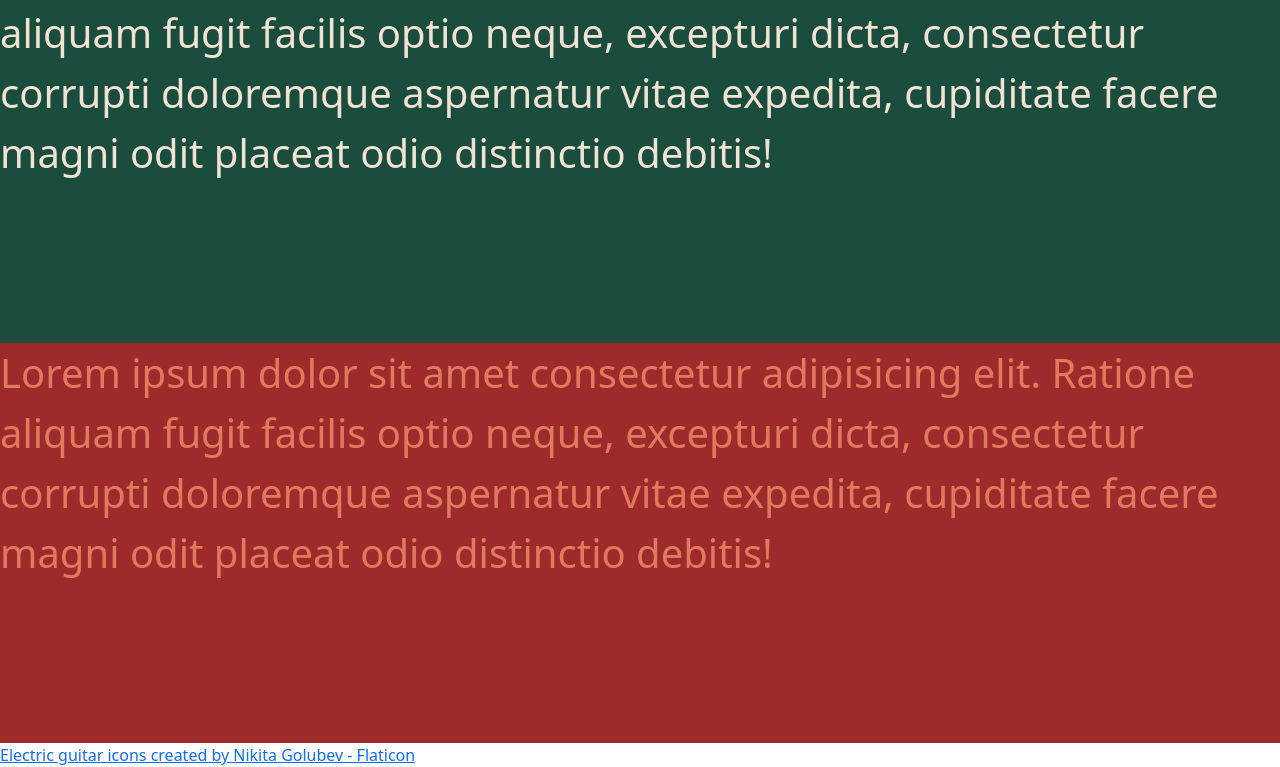
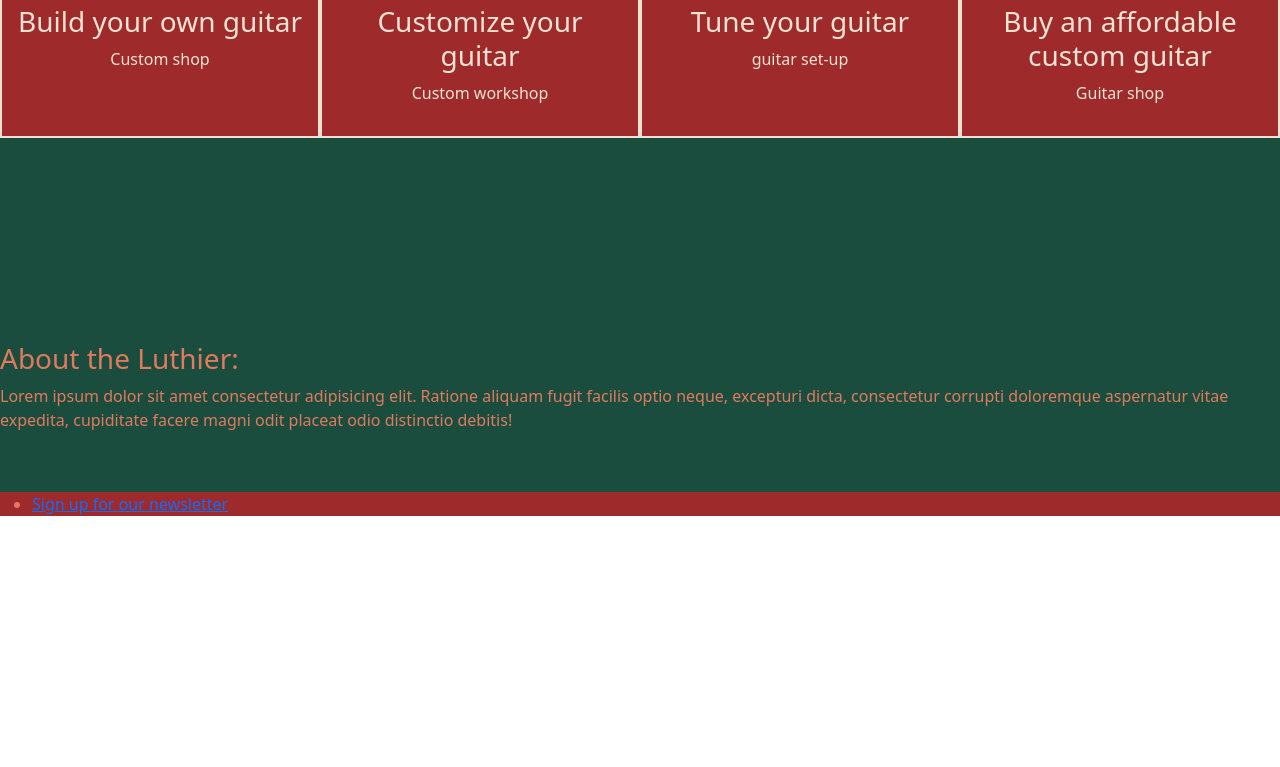
Before and after one commit to N4v1ds0n/custom-guitar-shop, a plain HTML site: page index.html in a window 1280 px wide. Shown: the part 730-1497 px from the top of the page. After the commit the page ends 1262 px from the top, so only its background shows below. Drawn offline with nearby package versions, Linux system fonts and the light colour scheme; a web font is replaced by a local one.

Commit message:
Add services and footer

```diff
--- a/assets/CSS/style.css
+++ b/assets/CSS/style.css
@@ -33,7 +33,7 @@
 }
 
 #navbar .logo {
-    width: 65px;
+    height: 40px;
 }
 
 #hero {
@@ -42,22 +42,32 @@
     height: 600px;
 }
 
-/*#hero p {
-    min-height: 400px;
-}*/
-
-#services {
+#workshop {
     background-color: var(--Vintage-green);
     color: var(--Vintage-cream);
     min-height: 400px;
 }
+#services {
+    background-color: var(--auburn);
+    display: flex;
+    flex-wrap: wrap;
+}
+
+#services .service-card {
+    padding: 15px;
+    text-align: center;
+    flex-basis: 200px;
+    flex-grow: 1;
+    border: 2px solid var(--Vintage-cream);
+}
 
 #luthier {
+    background-color: var(--Vintage-green);
+    color: var(--Vintage-autumn);
+    height: 150px;
+}
+
+#contact {
     background-color: var(--auburn);
     color: var(--Vintage-autumn);
-    min-height: 400px;
 }
-
-p {
-    font-size: 40px;
-}
--- a/index.html
+++ b/index.html
@@ -50,10 +50,13 @@
                 <a class="nav-link active" aria-current="page" href="#">Home</a>
               </li>
               <li class="nav-item">
-                <a class="nav-link" href="#">Services</a>
+                <a class="nav-link" href="#">About</a>
               </li>
               <li class="nav-item">
-                <a class="nav-link" href="game-library.html">Games</a>
+                <a class="nav-link" href="#">Our Workshop</a>
+              </li>
+              <li class="nav-item">
+                <a class="nav-link" href="./gallery.html">Gallery</a>
               </li>
               <li class="nav-item">
                 <a class="nav-link" href="#">Contact</a>
@@ -68,23 +71,42 @@
 
 
       </section>
-      <section id="services">
-        <p>
-
-          Lorem ipsum dolor sit amet consectetur adipisicing elit. Ratione aliquam fugit facilis optio neque, excepturi dicta, consectetur corrupti doloremque aspernatur vitae expedita, cupiditate facere magni odit placeat odio distinctio debitis!
-        </p>
+      <section id="workshop">
+        <h2>The Workshop <!-- tool favicon --></h2>
+            <div id="services">
+                <div class="service-card">
+                    <h3>Build your own guitar <!-- favicon --></i></h3>
+                    <p>Custom shop</p>
+                </div>
+                <div class="service-card">
+                    <h3>Customize your guitar <!-- favicon --></i></h3>
+                    <p>Custom workshop</p>
+                </div>
+                <div class="service-card">
+                    <h3>Tune your guitar <!-- favicon --></i></h3>
+                    <p>guitar set-up</p>
+                </div>
+                <div class="service-card">
+                    <h3>Buy an affordable custom guitar <!-- favicon --></i></h3>
+                    <p>Guitar shop</p>
+                </div>
+            </div>
       </section>
       <section id="luthier">
+        <h3>About the Luthier:</h3>
         <p>
           Lorem ipsum dolor sit amet consectetur adipisicing elit. Ratione aliquam fugit facilis optio neque, excepturi dicta, consectetur corrupti doloremque aspernatur vitae expedita, cupiditate facere magni odit placeat odio distinctio debitis!
         </p>
       </section>
       <footer>
+        <ul id="contact">
+          <li><a href="#" target="_blank" rel="noopener"
+            aria-label="newsletter page (opens in new tab)">
+            Sign up for our newsletter</a>
+          </li>
+        </ul>
+      </footer>
 
-
-        <a href="https://www.flaticon.com/free-icons/electric-guitar" title="electric guitar icons">Electric guitar icons created by Nikita Golubev - Flaticon</a>
-
-      </footer>
   <!-- Bootstrap JS Script-->
   <script
   src="https://cdn.jsdelivr.net/npm/bootstrap@5.3.3/dist/js/bootstrap.bundle.min.js"
```
